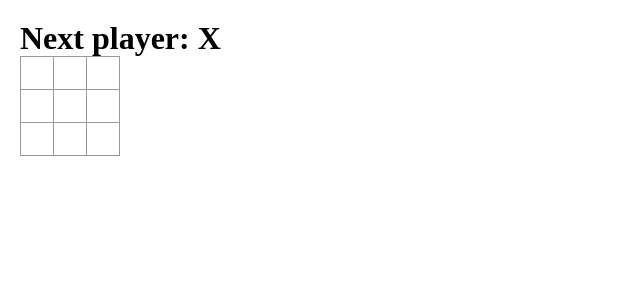
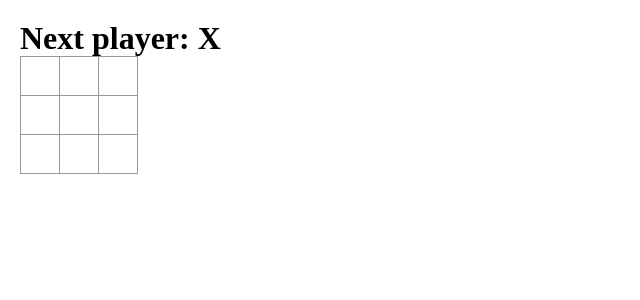
Before and after one commit to Hasan-Maruf-Ahmed/TicTacToe-using-React, a React (Vite) app: page / in a window 1280 px wide. Shown: the top 300 px of the page, without its empty margins (0-640 px from the left). Built offline with nearby package versions, Linux system fonts and the light colour scheme.

Commit message:
Created a top-level 'Game' component and made it default. 'Board' is now controlled by the components in 'Game'

```diff
--- a/src/App.css
+++ b/src/App.css
@@ -11,8 +11,8 @@
   font-size: 24px;
   font-weight: bold;
   line-height: 34px;
-  height: 34px;
-  width: 34px;
+  height: 40px;
+  width: 40px;
   margin-right: -1px;
   margin-top: -1px;
   text-align: center;
--- a/src/App.jsx
+++ b/src/App.jsx
@@ -1,10 +1,30 @@
 import { useState } from "react";
 import "./App.css";
 
-function Board() {
-  const [square, setsquare] = useState(Array(9).fill(null));
+function Game() {
   const [xIsNext, setxIsNext] = useState(true);
+  const [history, setHistory] = useState([Array(9).fill(null)]);
+  const currentSquare = history[history.length - 1];
 
+  function handlePlay(nextSquare) {
+    setHistory([...history, nextSquare]);
+    setxIsNext(!xIsNext);
+  }
+  return (
+    <>
+      <div className="game">
+        <div className="board">
+          <Board xIsNext={xIsNext} square={currentSquare} onPlay={handlePlay} />
+        </div>
+        <div className="game-info">
+          <ol>{}</ol>
+        </div>
+      </div>
+    </>
+  );
+}
+
+function Board({ xIsNext, square, onPlay }) {
   function handleClick(i) {
     if (calculateWinner(square) || square[i]) {
       return;
@@ -15,8 +35,7 @@ function Board() {
     } else {
       nextSquare[i] = "O";
     }
-    setsquare(nextSquare);
-    setxIsNext(!xIsNext);
+    onPlay(nextSquare);
   }
   let playerState;
   if (calculateWinner(square)) {
@@ -124,4 +143,4 @@ function calculateWinner(square) {
   return null;
 }
 
-export default Board;
+export default Game;
```
